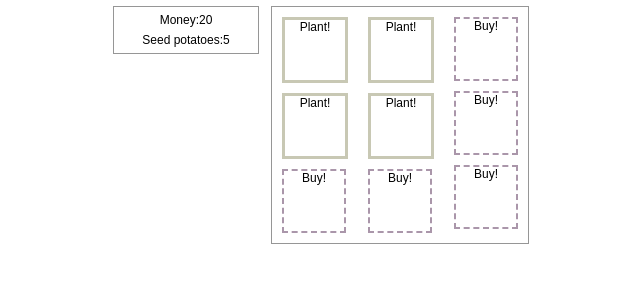
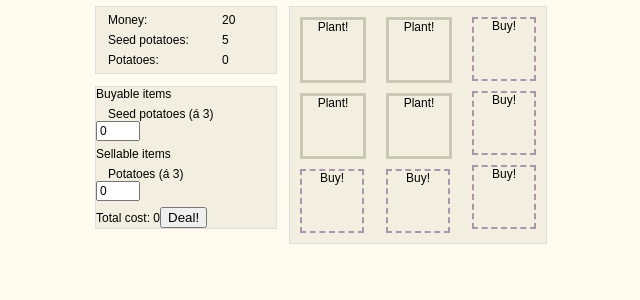
Before and after one commit to Koirannaama/sekalaiset-koodit, a React (Create React App) app in the folder react/potato-patch/: page / in a window 1280 px wide. Shown: the top 300 px of the page, without its empty margins (319-959 px from the left). Built offline with nearby package versions, Linux system fonts and the light colour scheme.

Commit message:
Pohjia kauppakomponentille

```diff
--- a/react/potato-patch/src/App.css
+++ b/react/potato-patch/src/App.css
@@ -3,10 +3,23 @@
   text-align: center;
 }
 
+.darker-border-box {
+  border: 1px solid rgb(222, 222, 222);
+  background-color: rgb(242, 239, 225);
+}
+
 .App > div {
   float: left;
-  border: 1px solid rgb(150, 150, 150);
   margin: 0.5em;
+}
+
+.left-side-container > div {
+  margin-bottom: 1em;
+  width: 15em;
+}
+
+.left-side-container {
+  margin: 0.5em 0;
 }
 
 .patch-row {
--- a/react/potato-patch/src/App.js
+++ b/react/potato-patch/src/App.js
@@ -2,11 +2,12 @@ import React, { Component } from 'react';
 import './App.css';
 import { initialPotatoPatch, isTileBuyable, plantPotatoAt, buyTileAt } from "./PotatoPatch";
 import { ResourcesView } from "./ResourcesView";
+import { ShopView } from "./ShopView";
 
 
 class PatchTile extends Component {
   getTileText()  {
-    return this.props.seedPotatoes > 0 ? this.props.seedPotatoes : "Plant!";
+    return this.props.seedPotatoes > 0 ? this.props.seedPotatoes + " potato planted!": "Plant!";
   }
 
   render() {
@@ -32,7 +33,7 @@ class PotatoPatchGrid extends Component {
     });
 
     return (
-      <div className="patch-grid-container">
+      <div className="patch-grid-container darker-border-box ">
         {patchTiles}
       </div>
     );
@@ -54,6 +55,7 @@ class App extends Component {
   }
 
   plantPotatoAt = (x, y) => {
+    // Add sanity check
     let newSeeds = this.state.seedPotatoes - 1;
     this.setState({patch: plantPotatoAt(this.state.patch, x, y), seedPotatoes: newSeeds});
   };
@@ -69,7 +71,10 @@ class App extends Component {
   render() {
     return (
       <div className="App">
-        <ResourcesView money={this.state.money} seeds={this.state.seedPotatoes}/>
+        <div className="left-side-container">
+          <ResourcesView money={this.state.money} seeds={this.state.seedPotatoes} potatoes={this.state.potatoes}/>
+          <ShopView/>
+        </div>
         <PotatoPatchGrid patch={this.state.patch} patchTileClicked={this.plantPotatoAt} buyableTileClicked={this.buyNewTileAt}/>
       </div>
     );
--- a/react/potato-patch/src/ResourcesView.css
+++ b/react/potato-patch/src/ResourcesView.css
@@ -1,8 +1,17 @@
 .resources-container {
-  border: 1px solid rgb(100, 100, 100);
-  width: 12em;
+  /* border: 1px solid rgb(100, 100, 100); */
+  /* width: 12em; */
 }
 
 .single-resource-container {
   margin: 0.5em 0;
+  text-align: left;
 }
+
+.resource-label {
+  width: 60%;
+  text-align: left;
+  display: inline-block;
+  margin-left: 1em;
+  margin-right: 0.5em;
+}
--- a/react/potato-patch/src/ResourcesView.js
+++ b/react/potato-patch/src/ResourcesView.js
@@ -1,18 +1,24 @@
 import React, { Component } from 'react';
 import './ResourcesView.css';
+
+export class ResourceLine extends Component {
+  render() {
+    return (
+      <div className="single-resource-container">
+        <label className="resource-label">{this.props.label}:</label>
+        <span>{this.props.resource}</span>
+      </div>
+    );
+  }
+}
 
 export class ResourcesView extends Component {
   render() {
     return (
-      <div className="resources-container">
-        <div className="single-resource-container">
-          <label className="resource-label">Money:</label>
-          <span>{this.props.money}</span>
-        </div>
-        <div className="single-resource-container">
-          <label className="resource-label">Seed potatoes:</label>
-          <span>{this.props.seeds}</span>
-        </div>
+      <div className="resources-container darker-border-box">
+        <ResourceLine label="Money" resource={this.props.money}/>
+        <ResourceLine label="Seed potatoes" resource={this.props.seeds}/>
+        <ResourceLine label="Potatoes" resource={this.props.potatoes}/>
       </div>
     )
   }
--- /dev/null
+++ b/react/potato-patch/src/ShopView.css
@@ -0,0 +1,19 @@
+.shop-container {
+  text-align: left;
+}
+
+
+.single-shop-item {
+  margin: 0.5em 0;
+}
+
+.shop-item-label {
+  margin-left: 1em;
+  width: 70%;
+  display: inline-block;
+}
+
+.item-amount-input {
+  width: 20%;
+  font-size: inherit;
+}
--- /dev/null
+++ b/react/potato-patch/src/ShopView.js
@@ -0,0 +1,53 @@
+import React, { Component } from 'react';
+import './ShopView.css';
+
+export class ShopView extends Component {
+  constructor(props) {
+    super(props);
+    this.state = {
+      seedPotatoBuyPrice: 3,
+      potatoSellPrice: 3,
+      potatoAmount: 0,
+      seedPotatoAmount: 0
+    }
+  }
+
+  calculateTotalCost = () => {
+    return this.state.seedPotatoAmount * this.state.seedPotatoBuyPrice
+          - this.state.potatoAmount * this.state.potatoSellPrice;
+  }
+
+  changePotatoAmount = (event) => {
+    this.setState({potatoAmount: event.target.value});
+  }
+
+  changeSeedPotatoAmount = (event) => {
+    this.setState({seedPotatoAmount: event.target.value});
+  }
+
+  render() {
+    return (
+      <div className="shop-container darker-border-box">
+        <div className="buy-item-container">
+          <label>Buyable items</label>
+          <div className="single-shop-item">
+            <label className="shop-item-label">Seed potatoes (á {this.state.seedPotatoBuyPrice})</label>
+            <input className="item-amount-input" type="number" min="0" value={this.state.seedPotatoAmount} onChange={this.changeSeedPotatoAmount}/>
+          </div>
+        </div>
+
+        <div className="sell-item-container">
+          <label>Sellable items</label>
+          <div className="single-shop-item">
+            <label className="shop-item-label">Potatoes (á {this.state.potatoSellPrice})</label>
+            <input className="item-amount-input" type="number" min="0" value={this.state.potatoAmount} onChange={this.changePotatoAmount}/>
+          </div>
+        </div>
+        <div>
+          <span>Total cost: {this.calculateTotalCost()}</span>
+          <button>Deal!</button>
+        </div>
+      </div>
+    );
+  }
+}
--- a/react/potato-patch/src/index.css
+++ b/react/potato-patch/src/index.css
@@ -1,4 +1,5 @@
 body {
+  height: 100vh;
   margin: 0;
   padding: 0;
   font-family: sans-serif;
@@ -6,5 +7,7 @@ body {
 }
 
 #root {
+  height: 100%;
   text-align: center;
+  background-color: rgb(255, 252, 239);
 }
```
